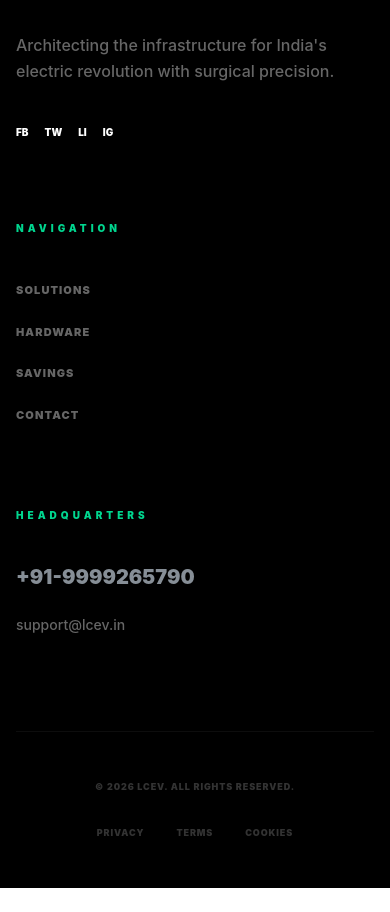
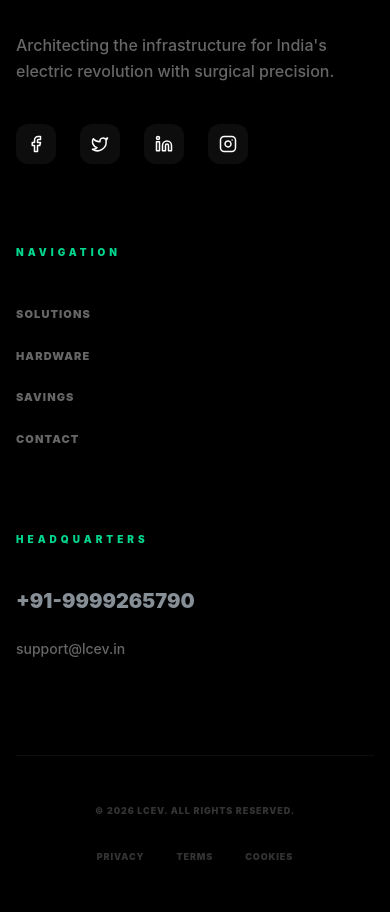
Before and after one commit to yorkyinternational-dotcom/Letschargeev, a React (Vite) app: page /about in a window 390 px wide. Shown: the part 1011-1923 px from the top of the page. Before the commit the page ends 1899 px from the top, so only its background shows below. Built offline with nearby package versions, Linux system fonts and the light colour scheme.

Commit message:
feat: enhance responsiveness and integrate social icons

```diff
--- a/src/components/layout/Footer.jsx
+++ b/src/components/layout/Footer.jsx
@@ -1,6 +1,6 @@
 import React from 'react';
 import { Link } from 'react-router-dom';
-import { Mail, Phone, ExternalLink, Globe, Shield, CreditCard, Smartphone, ArrowUpCircle } from 'lucide-react';
+import { Mail, Phone, ExternalLink, Globe, Shield, CreditCard, Smartphone, ArrowUpCircle, Facebook, Twitter, Linkedin, Instagram } from 'lucide-react';
 import Logo from './Logo';
 
 const Footer = () => {
@@ -15,9 +15,16 @@ const Footer = () => {
               <Logo withText={true} />
             </Link>
             <p className="text-white/40 max-w-sm mb-10">Architecting the infrastructure for India's electric revolution with surgical precision.</p>
-            <div className="flex gap-4">
-              {['FB', 'TW', 'LI', 'IG'].map(social => (
-                <span key={social} className="text-[10px] font-black hover:text-eco cursor-pointer transition-colors">{social}</span>
+            <div className="flex gap-6">
+              {[
+                { icon: Facebook, label: 'FB' },
+                { icon: Twitter, label: 'TW' },
+                { icon: Linkedin, label: 'LI' },
+                { icon: Instagram, label: 'IG' }
+              ].map((social, i) => (
+                <a key={i} href="#" className="w-10 h-10 rounded-xl bg-white/5 flex items-center justify-center hover:bg-eco hover:text-black transition-all group">
+                  <social.icon size={18} className="group-hover:scale-110 transition-transform" />
+                </a>
               ))}
             </div>
           </div>
--- a/src/components/sections/MapSection.jsx
+++ b/src/components/sections/MapSection.jsx
@@ -34,7 +34,7 @@ const MapSection = () => {
                     <p className="text-xl max-w-2xl">Real-time status tracking across India's most intelligent EV charging grid.</p>
                 </div>
 
-                <div className="h-[600px] w-full rounded-[2rem] overflow-hidden border border-slate-200">
+                <div className="h-[400px] md:h-[600px] w-full rounded-[2rem] overflow-hidden border border-slate-200">
                     <MapContainer center={[28.5355, 77.3910]} zoom={10} scrollWheelZoom={false} className="h-full w-full">
                         <TileLayer
                             attribution='&copy; <a href="https://www.openstreetmap.org/copyright">OpenStreetMap</a>'
--- a/src/components/sections/SustainabilitySection.jsx
+++ b/src/components/sections/SustainabilitySection.jsx
@@ -167,7 +167,7 @@ const SustainabilitySection = () => {
                                     </div>
 
                                     <div className="relative mb-16">
-                                        <h3 className="text-[11rem] font-black text-white leading-[0.75] italic tracking-tighter drop-shadow-[0_0_40px_rgba(46,213,115,0.3)] flex items-start">
+                                        <h3 className="text-[8rem] md:text-[11rem] font-black text-white leading-[0.75] italic tracking-tighter drop-shadow-[0_0_40px_rgba(46,213,115,0.3)] flex items-start">
                                             9.8
                                             <span className="text-3xl font-black text-white/40 mt-4 ml-2">/10</span>
                                         </h3>
```
